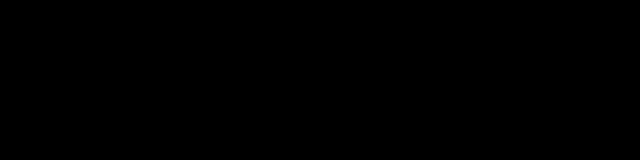
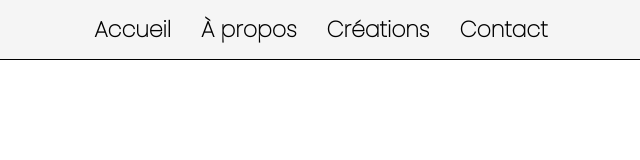
Before and after one commit to JohanCode2180100/ProjetFinalSitePhotographe, a website: page index.html in a window 1280 px wide. Shown: the whole page, without its empty margins (304-944 px from the left). Drawn offline with Linux system fonts and the light colour scheme.

Commit message:
navbar check

```diff
--- a/index.html
+++ b/index.html
@@ -19,5 +19,19 @@
     />
     <title>Site photographe</title>
   </head>
-  <body></body>
+
+  <body id="accueil">
+    <!-- ACCUEIL ET NAVBAR -->
+    <div class="navbar">
+      <div class="contItems">
+        <a href="#accueil" class="items">Accueil</a>
+        <a href="sectionTxtImg" class="items">À propos</a>
+        <a href="creation" class="items">Créations</a>
+        <a href="contact" class="items">Contact</a>
+      </div>
+      <!-- <img src="./assets/pictures/menu.svg" alt="logo menu" class="logoMenuImg" /> -->
+    </div>
+
+    <script src="/app.js"></script>
+  </body>
 </html>
--- a/scss/style.scss
+++ b/scss/style.scss
@@ -1,3 +1,48 @@
+$blanccasse: #f1f1f1;
+$blancgris: #f5f5f5;
+$sombre: #333;
+
+@mixin flexCenterX {
+  display: flex;
+  justify-content: center;
+}
+
+*,
+::before,
+::after {
+  box-sizing: border-box;
+}
+
 body {
-  background: black;
+  margin: 0;
+  padding: 0;
+  font-family: "poppins", sans-serif;
+  height: 100vh;
 }
+
+.navbar {
+  height: 60px;
+  width: 100%;
+  background: $blancgris;
+  @include flexCenterX();
+  border-bottom: 1px solid black;
+  position: fixed; //va rester fixe sur scroll
+  z-index: 100; // passe au dessus de tout le monde
+
+  //nesting
+  .contItems {
+    font-size: 22px;
+    height: 100%;
+    display: flex;
+    align-items: center;
+    .items {
+      margin-right: 30px;
+      text-decoration: none;
+      font-weight: bold;
+      color: black;
+      &:hover {
+        color: #5f5f5f;
+      }
+    }
+  }
+}
```
Also changed, not shown: assets/pictures/close.svg (added), assets/pictures/home.jpg (added), assets/pictures/imgNature.jpg (added), assets/pictures/menu.svg (added), assets/pictures/para.jpg (added), assets/pictures/portfolio/imgP1.jpg (added), assets/pictures/portfolio/imgP2.jpg (added), assets/pictures/portfolio/imgP3.jpg (added), assets/pictures/portfolio/imgP4.jpg (added), assets/pictures/portfolio/imgP5.jpg (added), assets/pictures/portfolio/imgP6.jpg (added), assets/pictures/portfolio/imgP7.jpg (added), assets/pictures/portfolio/imgP8.jpg (added), assets/pictures/portfolio/imgP9.jpg (added), 2 more files, 2 other files.
